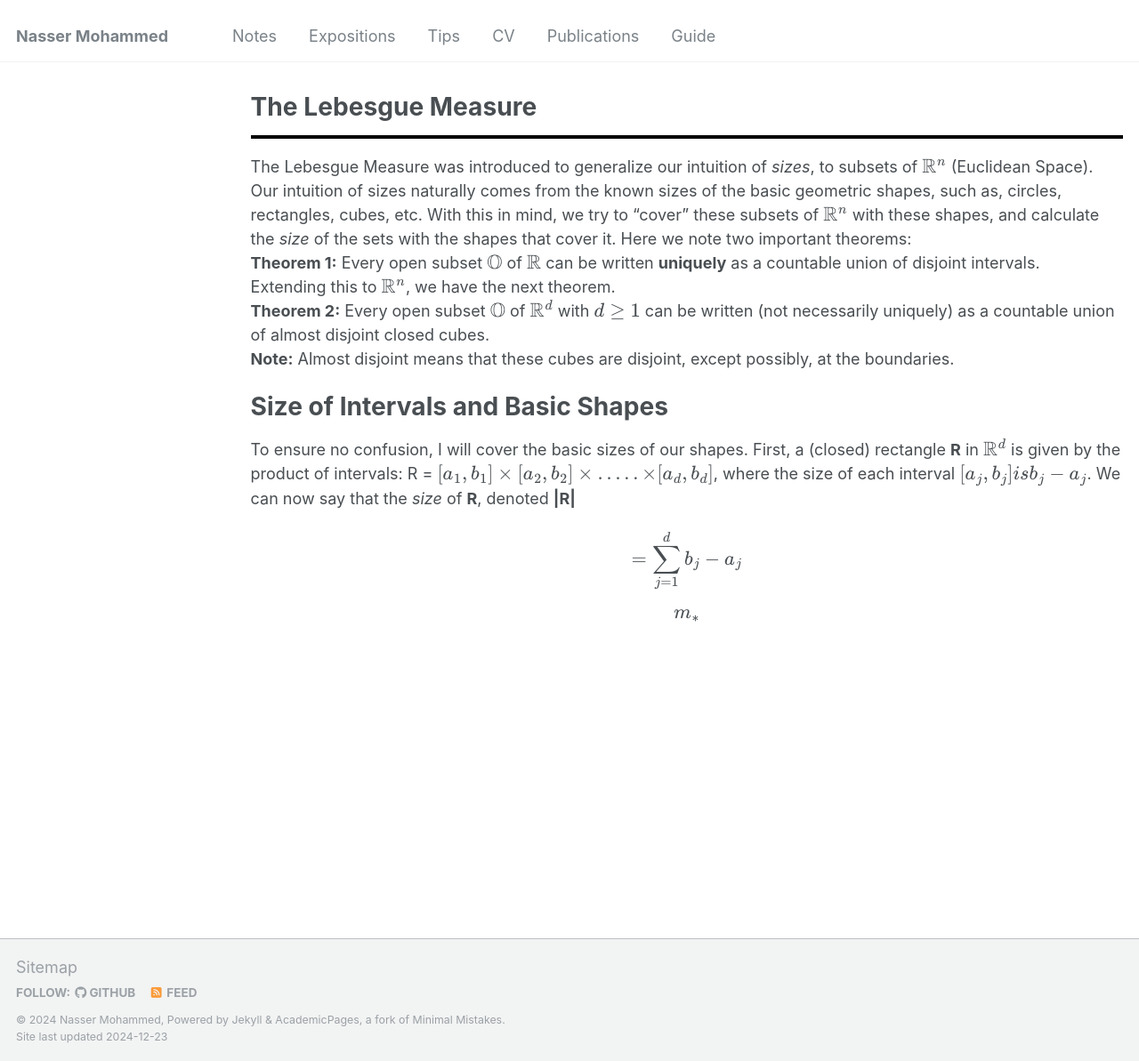
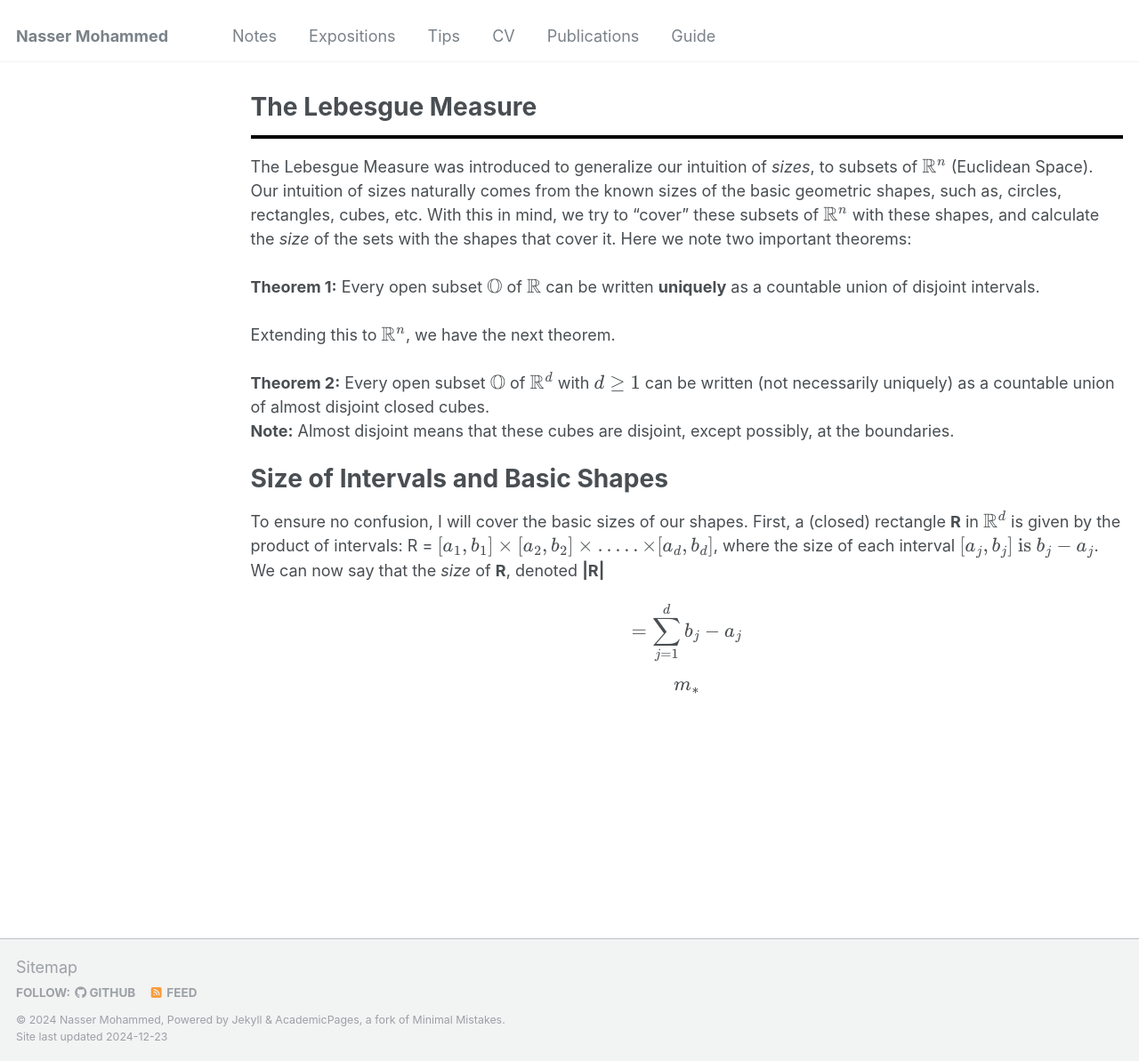
Before and after one commit to Nasser-Mohammed/Nasser-Mohammed.github.io, a Jekyll site: the page built from _pages/notes/analysis/lebesguemeas.md, in a window 1280 px wide and 1193 px high. Shown: the whole window at 89% size. Built offline with Jekyll 4.4.1, drawn with Linux system fonts in a browser that asks for light colours.

Commit message:
Update lebesguemeas.md

```diff
--- a/_pages/notes/analysis/lebesguemeas.md
+++ b/_pages/notes/analysis/lebesguemeas.md
@@ -6,14 +6,17 @@ author_profile: false
 ---
 <hr style="border: 2px solid black;">
 The Lebesgue Measure was introduced to generalize our intuition of *sizes*, to subsets of \\(\mathbb{R}^n\\) (Euclidean Space). Our intuition of sizes naturally comes from the known sizes of the basic geometric shapes, such as, circles, rectangles, cubes, etc. With this in mind, we try to "cover" these subsets of \\(\mathbb{R}^n\\) with these shapes, and calculate the *size* of the sets with the shapes that cover it. Here we note two important theorems: \
+\
 **Theorem 1:** Every open subset \\(\mathbb{O}\\) of \\(\mathbb{R}\\) can be written **uniquely** as a countable union of disjoint intervals.\
+\
 Extending this to \\(\mathbb{R}^n\\), we have the next theorem. \
+\
 **Theorem 2:** Every open subset \\(\mathbb{O}\\) of \\(\mathbb{R}^d\\) with \\(d \ge 1\\) can be written (not necessarily uniquely) as a countable union of almost disjoint closed cubes.\
 **Note:** Almost disjoint means that these cubes are disjoint, except possibly, at the boundaries.
 
 Size of Intervals and Basic Shapes
 =====
-To ensure no confusion, I will cover the basic sizes of our shapes. First, a (closed) rectangle **R** in \\(\mathbb{R}^d\\) is given by the product of intervals: R = \\([a_1, b_1]\times[a_2, b_2]\times.....\times[a_d, b_d]\\), where the size of each interval \\([a_j, b_j] is b_j - a_j\\). We can now say that the *size* of **R**, denoted **|R|**\\[=\sum_{j = 1}^{d}b_j - a_j\\]
+To ensure no confusion, I will cover the basic sizes of our shapes. First, a (closed) rectangle **R** in \\(\mathbb{R}^d\\) is given by the product of intervals: R = \\([a_1, b_1]\times[a_2, b_2]\times.....\times[a_d, b_d]\\), where the size of each interval \\([a_j, b_j] \text{ is } b_j - a_j\\). We can now say that the *size* of **R**, denoted **|R|**\\[=\sum_{j = 1}^{d}b_j - a_j\\]
 
 
 \\[m_*\\]
```
